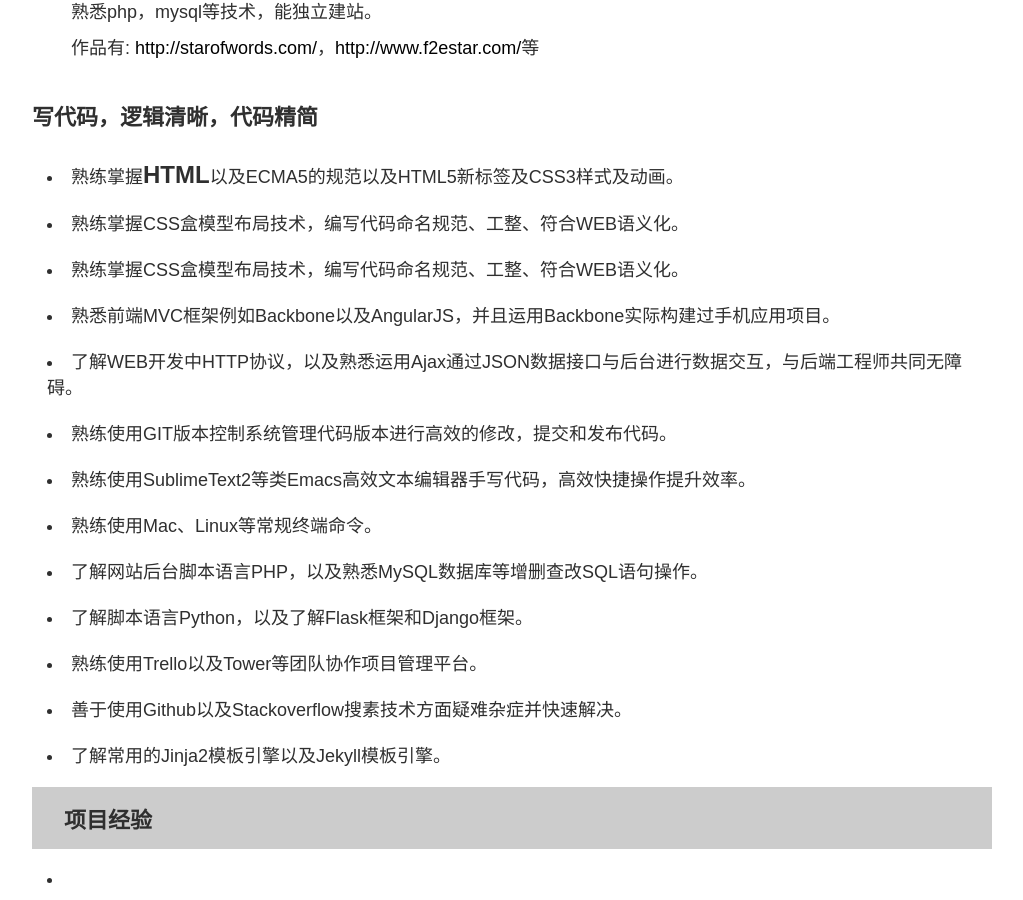
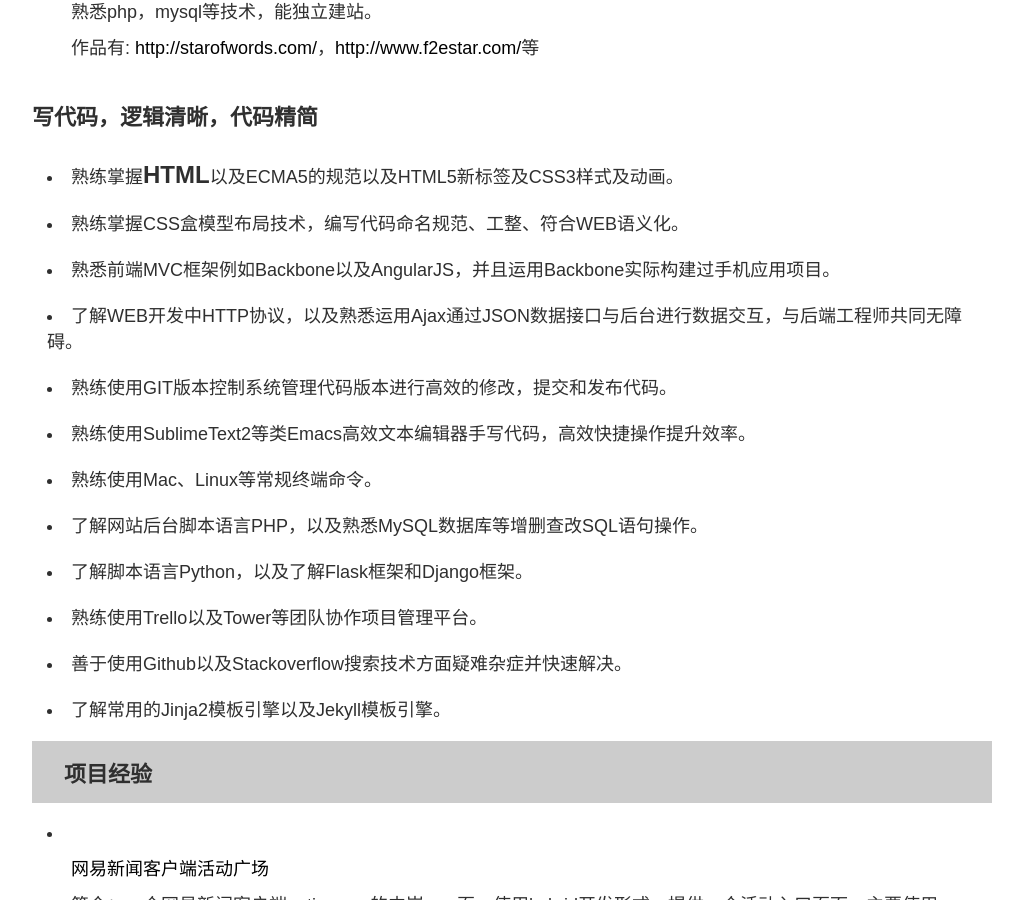
Before and after one commit to yubiaobin/yubiaobin.github.io, a Jekyll site: the page resume.html, which Jekyll copies as it is, in a window 1280 px wide and 900 px high, scrolled down 1315 px. Shown: the whole window, without its empty margins (128-1151 px from the left). Built offline with Jekyll 4.4.1, drawn with Linux system fonts in a browser that asks for light colours.

Commit message:
modified resume pages and max.doc file

```diff
--- a/resume.html
+++ b/resume.html
@@ -148,7 +148,6 @@
 		        	<ul>
 		        		<li>熟练掌握<strong>HTML</strong>以及ECMA5的规范以及HTML5新标签及CSS3样式及动画。</li>
 		        		<li>熟练掌握CSS盒模型布局技术，编写代码命名规范、工整、符合WEB语义化。</li>
-		        		<li>熟练掌握CSS盒模型布局技术，编写代码命名规范、工整、符合WEB语义化。</li>
 		        		<li>熟悉前端MVC框架例如Backbone以及AngularJS，并且运用Backbone实际构建过手机应用项目。</li>
 		        		<li>了解WEB开发中HTTP协议，以及熟悉运用Ajax通过JSON数据接口与后台进行数据交互，与后端工程师共同无障碍。</li>
 		        		<li>熟练使用GIT版本控制系统管理代码版本进行高效的修改，提交和发布代码。</li>
@@ -157,7 +156,7 @@
 		        		<li>了解网站后台脚本语言PHP，以及熟悉MySQL数据库等增删查改SQL语句操作。</li>
 		        		<li>了解脚本语言Python，以及了解Flask框架和Django框架。</li>
 		        		<li>熟练使用Trello以及Tower等团队协作项目管理平台。</li>
-		        		<li>善于使用Github以及Stackoverflow搜素技术方面疑难杂症并快速解决。</li>
+		        		<li>善于使用Github以及Stackoverflow搜索技术方面疑难杂症并快速解决。</li>
 		        		<li>了解常用的Jinja2模板引擎以及Jekyll模板引擎。</li>
 		        	</ul>
 		    </div>
```
Also changed, not shown: 1 other file.
